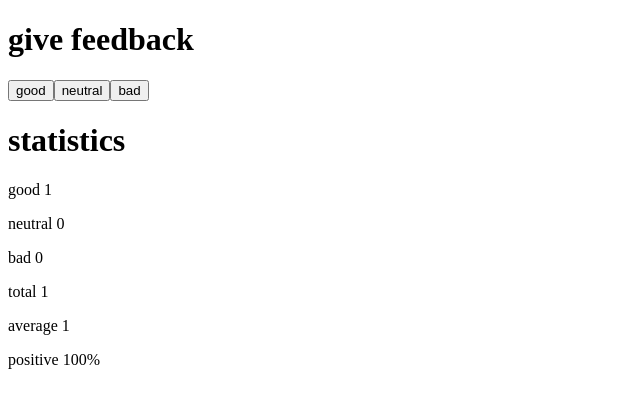
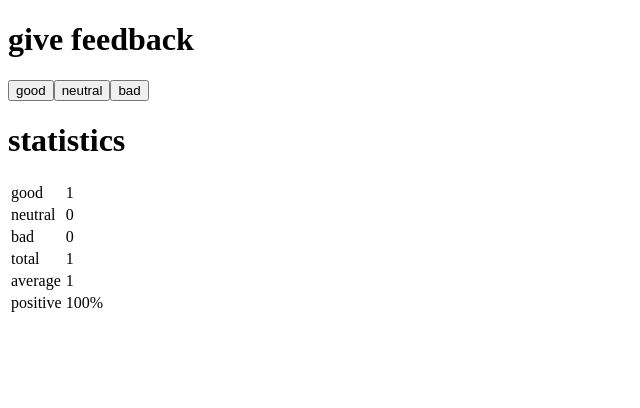
Before and after one commit to jhon7161/parte1, a React (Vite) app: page / in a window 1280 px wide. Both pictures are taken after a click on the button "good". Shown: the top 408 px of the page, without its empty margins (0-640 px from the left). Built offline with nearby package versions, Linux system fonts and the light colour scheme.

Commit message:
part1.11*: unicafe, paso 6

```diff
--- a/src/App.jsx
+++ b/src/App.jsx
@@ -6,9 +6,10 @@
 
 const StatisticLine = ({ text, value }) => {
   return (
-    <p>
-      {text} {value}
-    </p>
+    <tr>
+    <td>{text}</td>
+    <td>{value}</td>
+  </tr>
   );
 };
 
@@ -20,12 +21,16 @@
   return (
     <>
       <h1>statistics</h1>
+      <table>
+        <tbody>
       <StatisticLine text="good" value={good} />
       <StatisticLine text="neutral" value={neutral} />
       <StatisticLine text="bad" value={bad} />
       <StatisticLine text="total" value={total} />
       <StatisticLine text="average" value={average} />
       <StatisticLine text="positive" value={`${positive}%`} />
+      </tbody>
+      </table>
     </>
   );
 };
```
